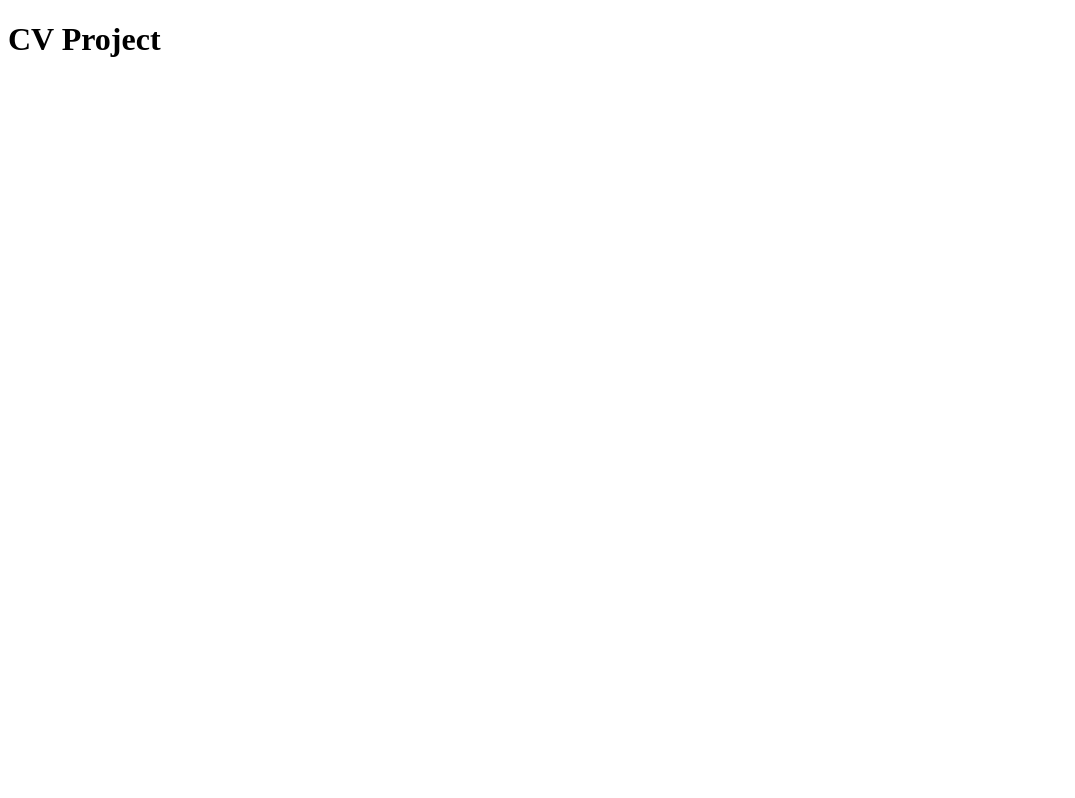
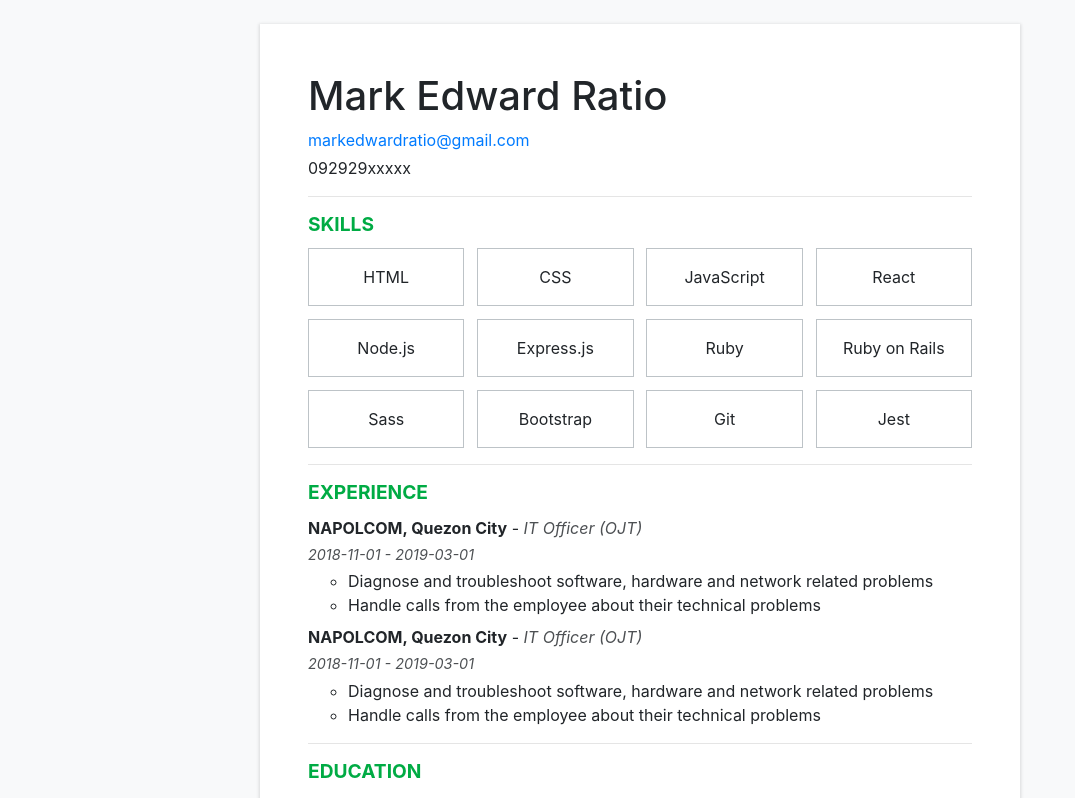
Before and after one commit to MERatio/cv-app, a React (Create React App) app: page / in a window 1280 px wide. Shown: the top 798 px of the page, without its empty margins (0-1075 px from the left). Built offline with nearby package versions, Linux system fonts and the light colour scheme.

Commit message:
Add CV preview with static state

```diff
--- a/package.json
+++ b/package.json
@@ -8,6 +8,7 @@
     "@testing-library/user-event": "^12.1.10",
     "bootstrap": "^4.6.0",
     "jquery": "^3.5.1",
+    "nanoid": "^3.1.20",
     "popper.js": "^1.16.1",
     "react": "^17.0.1",
     "react-dom": "^17.0.1",
--- a/src/App.js
+++ b/src/App.js
@@ -1,9 +1,112 @@
-function App() {
-	return (
-		<div className="App">
-			<h1>CV Project</h1>
-		</div>
-	);
+import React, { Component } from 'react';
+import { nanoid } from 'nanoid';
+
+import CV from './components/CV';
+
+class App extends Component {
+	constructor(props) {
+		super(props);
+		this.state = {
+			generalInfo: {
+				fullName: 'Mark Edward Ratio',
+				email: 'markedwardratio@gmail.com',
+				phoneNumber: '092929xxxxx',
+			},
+			skills: [
+				{ id: nanoid(), name: 'HTML' },
+				{ id: nanoid(), name: 'CSS' },
+				{ id: nanoid(), name: 'JavaScript' },
+				{ id: nanoid(), name: 'React' },
+				{ id: nanoid(), name: 'Node.js' },
+				{ id: nanoid(), name: 'Express.js' },
+				{ id: nanoid(), name: 'Ruby' },
+				{ id: nanoid(), name: 'Ruby on Rails' },
+				{ id: nanoid(), name: 'Sass' },
+				{ id: nanoid(), name: 'Bootstrap' },
+				{ id: nanoid(), name: 'Git' },
+				{ id: nanoid(), name: 'Jest' },
+			],
+			experiences: [
+				{
+					id: nanoid(),
+					companyName: 'NAPOLCOM, Quezon City',
+					positionTitle: 'IT Officer (OJT)',
+					date: {
+						from: '2018-11-01',
+						to: '2019-03-01',
+					},
+					mainTasks: [
+						{
+							id: nanoid(),
+							description:
+								'Diagnose and troubleshoot software, hardware and network related problems',
+						},
+						{
+							id: nanoid(),
+							description:
+								'Handle calls from the employee about their technical problems',
+						},
+					],
+				},
+				{
+					id: nanoid(),
+					companyName: 'NAPOLCOM, Quezon City',
+					positionTitle: 'IT Officer (OJT)',
+					date: {
+						from: '2018-11-01',
+						to: '2019-03-01',
+					},
+					mainTasks: [
+						{
+							id: nanoid(),
+							description:
+								'Diagnose and troubleshoot software, hardware and network related problems',
+						},
+						{
+							id: nanoid(),
+							description:
+								'Handle calls from the employee about their technical problems',
+						},
+					],
+				},
+			],
+			educations: [
+				{
+					id: nanoid(),
+					school: 'STI Novaliches',
+					title: 'Bachelor of Science in Information Technology',
+					date: {
+						from: '2015-06-01',
+						to: '2019-04-01',
+					},
+				},
+				{
+					id: nanoid(),
+					school: 'STI Novaliches',
+					title: 'Bachelor of Science in Information Technology',
+					date: {
+						from: '2015-06-01',
+						to: '2019-04-01',
+					},
+				},
+			],
+		};
+	}
+
+	render() {
+		const { generalInfo, skills, experiences, educations } = this.state;
+
+		return (
+			<main>
+				<CV
+					generalInfo={generalInfo}
+					skills={skills}
+					experiences={experiences}
+					educations={educations}
+				/>
+			</main>
+		);
+	}
 }
 
 export default App;
--- /dev/null
+++ b/src/components/CV.js
@@ -0,0 +1,28 @@
+import '../styles/CV.css';
+
+import GeneralInfo from './GeneralInfo';
+import Skills from './Skills';
+import Experiences from './Experiences';
+import Educations from './Educations';
+
+function CV(props) {
+	const { generalInfo, skills, experiences, educations } = props;
+
+	return (
+		<article className="container my-4">
+			<div className="row justify-content-center">
+				<div className="col-md-8 p-5 bg-white box-shadow">
+					<GeneralInfo generalInfo={generalInfo} />
+					<hr />
+					<Skills skills={skills} />
+					<hr />
+					<Experiences experiences={experiences} />
+					<hr />
+					<Educations educations={educations} />
+				</div>
+			</div>
+		</article>
+	);
+}
+
+export default CV;
--- /dev/null
+++ b/src/components/Educations.js
@@ -0,0 +1,28 @@
+function Educations(props) {
+	const { educations } = props;
+	const educationsListItems = educations.map((education) => {
+		return (
+			<li key={education.id} className="dd-li">
+				<p className="mb-1">
+					<span className="font-weight-bold">{education.school}</span> -{' '}
+					<span className="dd-user-title">{education.title}</span>
+				</p>
+
+				<p className="from-to-date">
+					<span>{education.date.from}</span> - <span>{education.date.to}</span>
+				</p>
+			</li>
+		);
+	});
+
+	return (
+		<section>
+			<header>
+				<h2 className="dd-h2">Education</h2>
+			</header>
+			<ul className="dd-ul">{educationsListItems}</ul>
+		</section>
+	);
+}
+
+export default Educations;
--- /dev/null
+++ b/src/components/Experiences.js
@@ -0,0 +1,33 @@
+function Experiences(props) {
+	const { experiences } = props;
+	const experiencesListItems = experiences.map((experience) => {
+		return (
+			<li key={experience.id} className="dd-li">
+				<p className="mb-1">
+					<span className="font-weight-bold">{experience.companyName}</span> -{' '}
+					<span className="dd-user-title">{experience.positionTitle}</span>
+				</p>
+				<p className="from-to-date">
+					<span>{experience.date.from}</span> -{' '}
+					<span>{experience.date.to}</span>
+				</p>
+				<ul>
+					{experience.mainTasks.map((mainTask) => {
+						return <li key={mainTask.id}>{mainTask.description}</li>;
+					})}
+				</ul>
+			</li>
+		);
+	});
+
+	return (
+		<section>
+			<header>
+				<h2 className="dd-h2">Experience</h2>
+			</header>
+			<ul className="dd-ul">{experiencesListItems}</ul>
+		</section>
+	);
+}
+
+export default Experiences;
--- /dev/null
+++ b/src/components/GeneralInfo.js
@@ -0,0 +1,19 @@
+function GeneralInfo(props) {
+	const { generalInfo } = props;
+
+	return (
+		<section>
+			<address>
+				<header>
+					<h2 className="h1">{generalInfo.fullName}</h2>
+				</header>
+				<a href={`mailto:${generalInfo.email}`} className="d-inline-block mb-1">
+					{generalInfo.email}
+				</a>
+				<p>{generalInfo.phoneNumber}</p>
+			</address>
+		</section>
+	);
+}
+
+export default GeneralInfo;
--- /dev/null
+++ b/src/components/Skills.js
@@ -0,0 +1,21 @@
+function Skills(props) {
+	const { skills } = props;
+	const skillsListItems = skills.map((skill) => {
+		return (
+			<li key={skill.id} className="skills-list-item">
+				{skill.name}
+			</li>
+		);
+	});
+
+	return (
+		<section>
+			<header>
+				<h2 className="dd-h2">Skills</h2>
+			</header>
+			<ul className="skills-list">{skillsListItems}</ul>
+		</section>
+	);
+}
+
+export default Skills;
--- /dev/null
+++ b/src/index.css
@@ -0,0 +1,3 @@
+body {
+	background-color: #f8f9fa;
+}
--- a/src/index.js
+++ b/src/index.js
@@ -2,6 +2,9 @@
 import ReactDOM from 'react-dom';
 import App from './App';
 import reportWebVitals from './reportWebVitals';
+import 'bootstrap/dist/css/bootstrap.min.css';
+import 'bootstrap/dist/js/bootstrap.min.js';
+import './index.css';
 
 ReactDOM.render(
 	<React.StrictMode>
--- /dev/null
+++ b/src/styles/CV.css
@@ -0,0 +1,46 @@
+.dd-h2 {
+	font-size: 1.2em;
+	font-weight: 700;
+	text-transform: uppercase;
+	color: #00ab44;
+	margin-bottom: 12px;
+}
+
+.dd-ul {
+	list-style-type: none;
+	padding-left: 0;
+}
+
+.dd-li:not(:first-child) {
+	margin-top: 8px;
+}
+
+.box-shadow {
+	box-shadow: 0 1px 3px 1px rgba(50, 50, 50, 0.15);
+}
+
+.dd-user-title {
+	font-style: italic;
+	opacity: 0.8;
+}
+
+.from-to-date {
+	font-style: italic;
+	font-size: 0.9em;
+	opacity: 0.8;
+	margin-bottom: 4px;
+}
+
+.skills-list {
+	list-style-type: none;
+	padding: 0;
+	display: grid;
+	grid-template-columns: repeat(4, 1fr);
+	grid-gap: 0.8em;
+}
+
+.skills-list-item {
+	text-align: center;
+	padding: 1em;
+	border: 1px solid #bdc3c7;
+}
```
